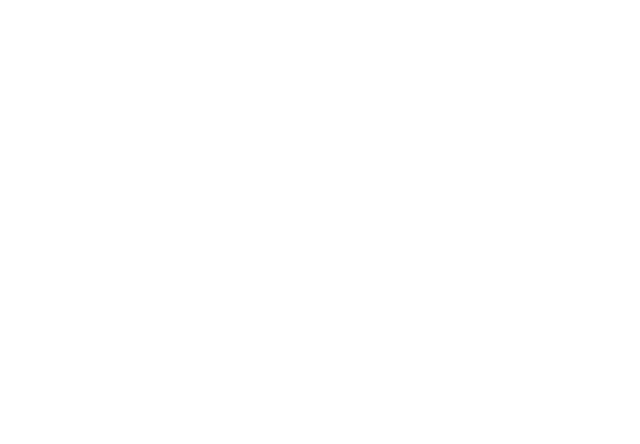
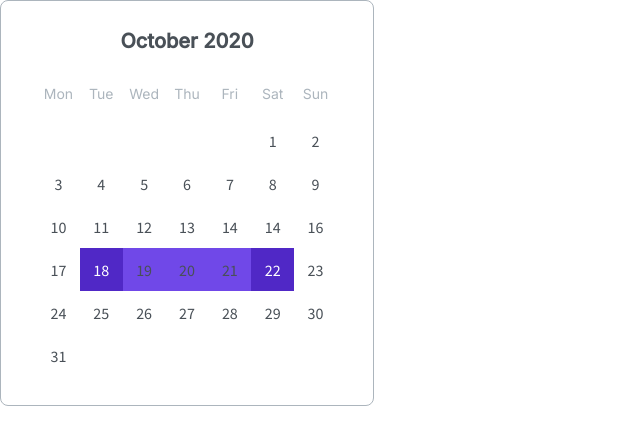
Before and after one commit to js-tasks-ru/htmlcss-20220210_natalya59, a website: page 05-lection3/03-calendar/index.html in a window 1280 px wide. Shown: the whole page, without its empty margins (0-640 px from the left). Drawn offline with nearby package versions, Linux system fonts and the light colour scheme.

Commit message:
add 05-lection3-calendar

```diff
--- a/05-lection3/03-calendar/calendar.css
+++ b/05-lection3/03-calendar/calendar.css
@@ -0,0 +1,68 @@
+.calendar {
+    border-radius: 8px;
+    border: 1px solid var(--grey-3);
+    padding: 28px 36px;
+    max-width: 300px;
+}
+
+.calendar__title {
+    text-align: center;
+    font-family: Inter;
+    font-size: 20px;
+    font-style: normal;
+    font-weight: 600;
+    line-height: 24px;
+    color: var(--grey-4);
+    margin-bottom: 24px;
+}
+
+.calendar__wrapper {
+    padding-bottom: 100%; /* дает правильный квадрат*/
+    position: relative;
+}
+
+.calendar__inner {
+    position: absolute;
+    top: 0;
+    left: 0;
+    bottom: 0;
+    right: 0;
+    display: grid;
+    grid-template: repeat(7, 1fr) / repeat(7, 1fr) ;
+}
+
+.calendar__item {
+    display: flex;
+    align-items: center;
+    justify-content: center;
+    font-family: 'Source Sans Pro';
+    font-size: 16px;
+    font-style: normal;
+    font-weight: 400;
+    line-height: 20px;
+    letter-spacing: 0px;
+    color: var(--grey-4);
+}
+
+.calendar__item_day {
+    font-family: Inter;
+    font-size: 14px;
+    font-style: normal;
+    font-weight: 400;
+    line-height: 20px;
+    color: var(--grey-3);
+    margin-bottom: 8px;
+}
+
+.calendar__item_first-day {
+    grid-column: 6;
+}
+
+.calendar__item_period-border {
+    background-color: var(--purple-solid);
+    color: var(--white);
+}
+
+.calendar__item_period-inner {
+    background-color: var(--purple);
+}
--- a/05-lection3/03-calendar/index.html
+++ b/05-lection3/03-calendar/index.html
@@ -5,6 +5,51 @@
         <link rel="stylesheet" href="../../assets/css/main.css">
         <link rel="stylesheet" href="./calendar.css">
         <title>Calendar</title>
+        <div class="calendar">
+            <div class="calendar__title">October 2020</div>
+            <div class="calendar__wrapper">
+                <div class="calendar__inner">
+                    <span class="calendar__item calendar__item_day">Mon</span>
+                    <span class="calendar__item calendar__item_day">Tue</span>
+                    <span class="calendar__item calendar__item_day">Wed</span>
+                    <span class="calendar__item calendar__item_day">Thu</span>
+                    <span class="calendar__item calendar__item_day">Fri</span>
+                    <span class="calendar__item calendar__item_day">Sat</span>
+                    <span class="calendar__item calendar__item_day">Sun</span>
+                    <span class="calendar__item calendar__item_first-day">1</span>
+                    <span class="calendar__item">2</span>
+                    <span class="calendar__item">3</span>
+                    <span class="calendar__item">4</span>
+                    <span class="calendar__item">5</span>
+                    <span class="calendar__item">6</span>
+                    <span class="calendar__item">7</span>
+                    <span class="calendar__item">8</span>
+                    <span class="calendar__item">9</span>
+                    <span class="calendar__item">10</span>
+                    <span class="calendar__item">11</span>
+                    <span class="calendar__item">12</span>
+                    <span class="calendar__item">13</span>
+                    <span class="calendar__item">14</span>
+                    <span class="calendar__item">14</span>
+                    <span class="calendar__item">16</span>
+                    <span class="calendar__item">17</span>
+                    <span class="calendar__item calendar__item_period-border">18</span>
+                    <span class="calendar__item calendar__item_period-inner">19</span>
+                    <span class="calendar__item calendar__item_period-inner">20</span>
+                    <span class="calendar__item calendar__item_period-inner">21</span>
+                    <span class="calendar__item calendar__item_period-border">22</span>
+                    <span class="calendar__item">23</span>
+                    <span class="calendar__item">24</span>
+                    <span class="calendar__item">25</span>
+                    <span class="calendar__item">26</span>
+                    <span class="calendar__item">27</span>
+                    <span class="calendar__item">28</span>
+                    <span class="calendar__item">29</span>
+                    <span class="calendar__item">30</span>
+                    <span class="calendar__item">31</span>
+                </div>
+            </div>
+        </div>
     </head>
     <body>
 
--- a/assets/fonts/fonts.css
+++ b/assets/fonts/fonts.css
@@ -1,3 +1,5 @@
 @import url('https://fonts.googleapis.com/css2?family=Roboto:ital,wght@0,100;0,300;0,400;0,500;0,700;0,900;1,100;1,300;1,400;1,500;1,700;1,900&display=swap');
 
 @import url('https://fonts.googleapis.com/css2?family=Inter:wght@100;400;500&display=swap');
+
+@import url('https://fonts.googleapis.com/css2?family=Inter:wght@100;400&family=Source+Sans+Pro&display=swap');
```
